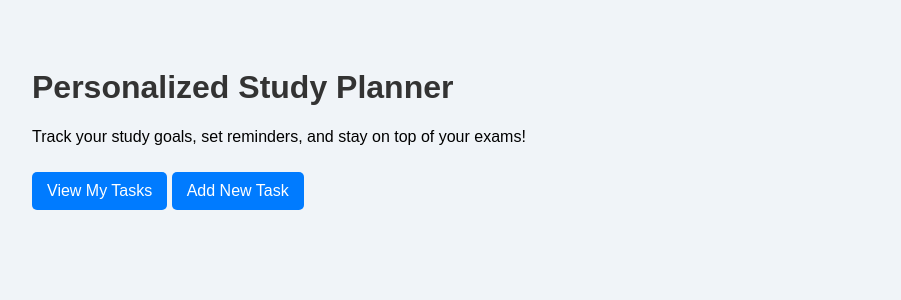
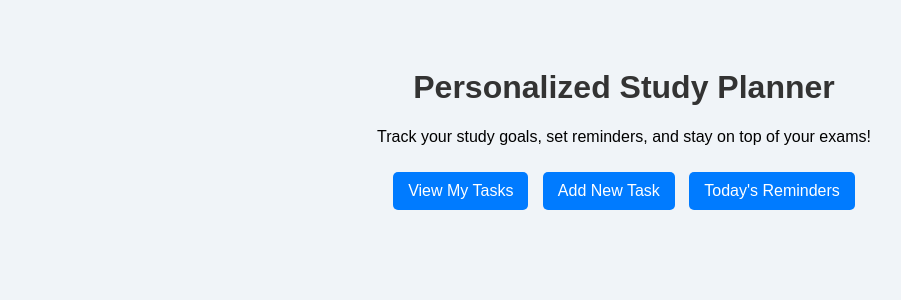
Before and after one commit to Dhanika-Botejue/GDG_project, a Flask app: page / in a window 1280 px wide. Shown: the top 300 px of the page, without its empty margins (16-917 px from the left). Run offline with Flask 3, Linux system fonts and the light colour scheme.

Commit message:
templates

```diff
--- a/templates/index.html
+++ b/templates/index.html
@@ -2,12 +2,18 @@
 <html lang="en">
 <head>
   <meta charset="UTF-8">
+  <meta name="viewport" content="width=device-width, initial-scale=1.0">
   <title>Study Planner</title>
   <style>
     body {
       font-family: Arial, sans-serif;
       padding: 40px;
       background-color: #f0f4f8;
+    }
+    .container {
+      max-width: 600px;
+      margin: 0 auto;
+      text-align: center;
     }
     h1 {
       color: #333;
@@ -19,14 +25,17 @@
       color: white;
       text-decoration: none;
       border-radius: 5px;
-      margin-top: 10px;
+      margin: 10px 5px 0 5px;
     }
   </style>
 </head>
 <body>
-  <h1>Personalized Study Planner</h1>
-  <p>Track your study goals, set reminders, and stay on top of your exams!</p>
-  <a href="/tasks" class="btn">View My Tasks</a>
-  <a href="/add" class="btn">Add New Task</a>
+  <div class="container">
+    <h1>Personalized Study Planner</h1>
+    <p>Track your study goals, set reminders, and stay on top of your exams!</p>
+    <a href="/tasks" class="btn">View My Tasks</a>
+    <a href="/add" class="btn">Add New Task</a>
+    <a href="/reminders" class="btn">Today's Reminders</a>
+  </div>
 </body>
 </html>
```
Also changed, not shown: templates/tasks.html (added, +28 -0 lines).
